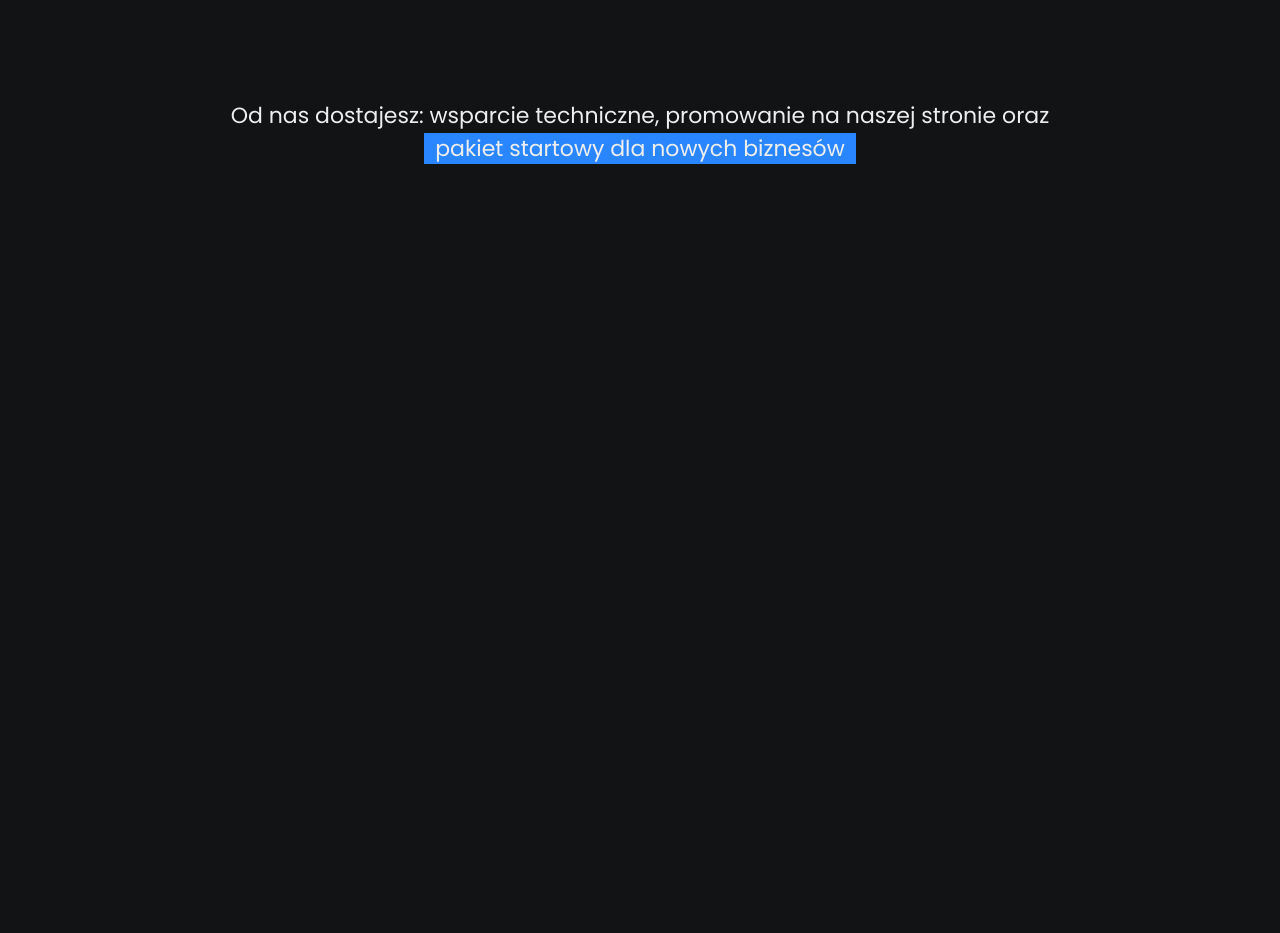
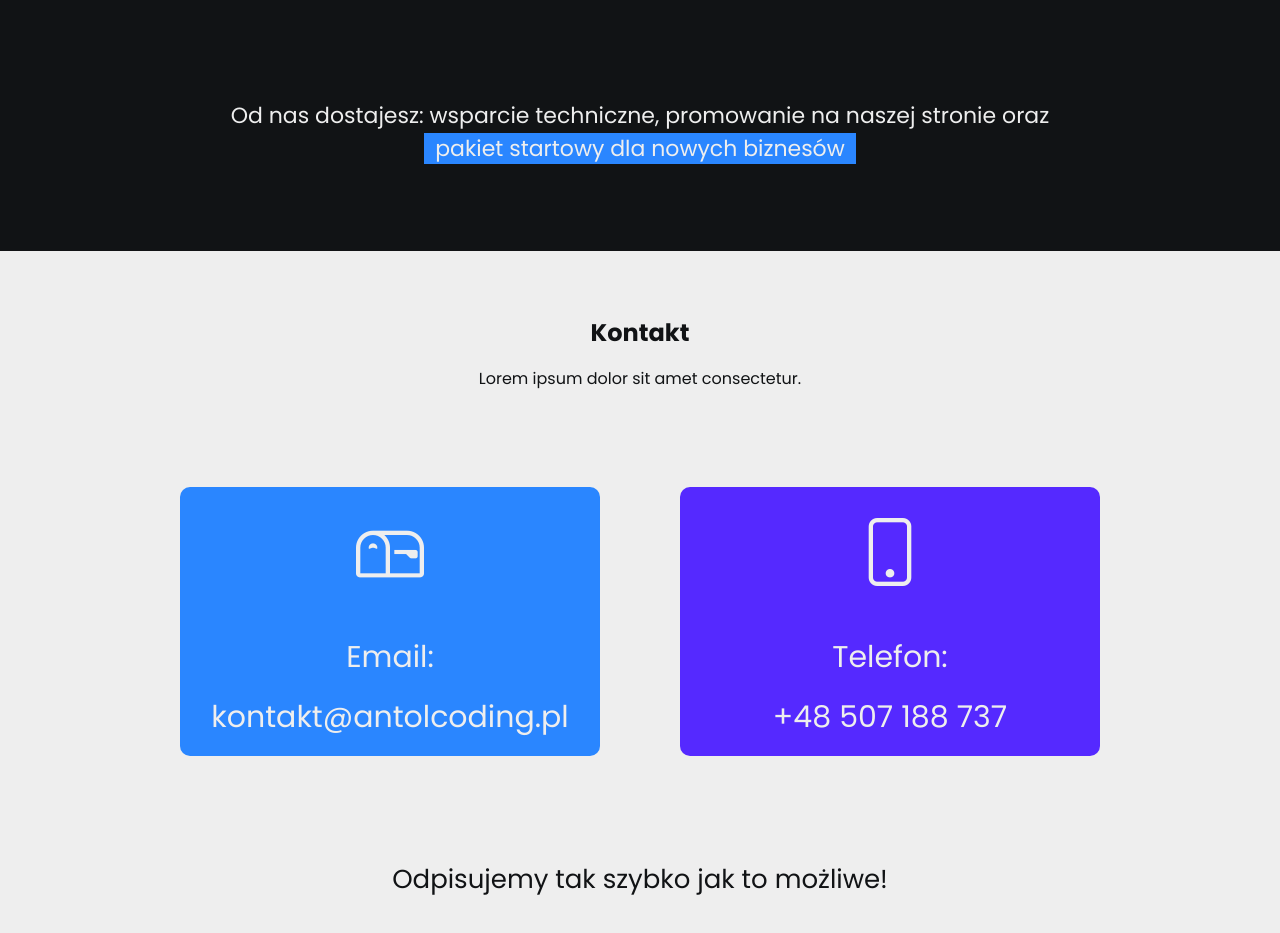
Before and after one commit to Antolek138/mp, a website: page index.html in a window 1280 px wide. Shown: the part 4671-5604 px from the top of the page. Before the commit the page ends 4922 px from the top, so only its background shows below. Drawn offline with nearby package versions, Linux system fonts and the light colour scheme; a web font is replaced by a local one.

Commit message:
section-contact

```diff
--- a/index.html
+++ b/index.html
@@ -246,6 +246,25 @@
                 </div>
             </div>
         </section>
+        <section class="contact ptb">
+            <div class="section__text-box">
+                <h2 class="section__title">Kontakt</h2>
+                <p class="section__text">Lorem ipsum dolor sit amet consectetur.</p>
+            </div>
+            <div class="contact__container">
+                <div class="contact__card contact__card--one">
+                    <p class="contact__icon"><i class="bi bi-mailbox"></i></p>
+                    <p class="contact__info">Email:</p>
+                    <a href="mailto:kontakt@antolcoding.pl" class="contact__contact">kontakt@antolcoding.pl</a>
+                </div>
+                <div class="contact__card contact__card--two">
+                    <p class="contact__icon"><i class="bi bi-phone"></i></p>
+                    <p class="contact__info">Telefon:</p>
+                    <a href="tel:+48507188737" class="contact__contact">+48 507 188 737</a>
+                </div>
+            </div>
+            <p class="contact__text">Odpisujemy tak szybko jak to możliwe!</p>
+        </section>
     </main>
 
 
--- a/src/sass/style.scss
+++ b/src/sass/style.scss
@@ -322,6 +322,61 @@ body {
 	}
 }
 
+.contact {
+	color: c.$blackDark;
+	background-color: c.$white;
+
+	&__container {
+		display: flex;
+		align-items: center;
+		flex-direction: column;
+		gap: 5em;
+	}
+
+	&__card,
+	&__text {
+		text-align: center;
+	}
+
+	&__card {
+		padding: 1em 0.5em;
+		width: clamp(260px, 80%, 300px);
+		border-radius: 10px;
+		color: c.$white;
+
+		&--one {
+			background-color: c.$primary;
+		}
+
+		&--two {
+			background-color: c.$secondary;
+		}
+	}
+
+	&__icon {
+		font-size: 4.8rem;
+	}
+
+	&__info {
+		margin: 1em 0 0.5em 0;
+		font-size: 2.4rem;
+	}
+
+	&__contact {
+		font-size: 1.8rem;
+	}
+
+	&__contact {
+		color: c.$white;
+	}
+
+	&__text {
+		margin: 4em 0 0 0;
+		padding: 0 1em;
+		font-size: 2.2rem;
+	}
+}
+
 //?=======
 //?MEDIA QUERIES
 //?=======
@@ -435,6 +490,25 @@ body {
 
 		&__text-bottom {
 			font-size: 2rem;
+		}
+	}
+
+	.contact {
+		&__card {
+			width: clamp(320px, 80%, 420px);
+		}
+
+		&__icon {
+			font-size: 6.8rem;
+		}
+
+		&__info,
+		&__contact {
+			font-size: 3rem;
+		}
+
+		&__text {
+			font-size: 2.6rem;
 		}
 	}
 }
@@ -604,6 +678,14 @@ body {
 			font-size: 2.2rem;
 		}
 	}
+
+	.contact {
+		&__container {
+			justify-content: center;
+			flex-direction: row;
+			flex-wrap: wrap;
+		}
+	}
 }
 
 @media (min-width: 1200px) {
```
Also changed, not shown: dist/css/style.min.css, 1 other file.
